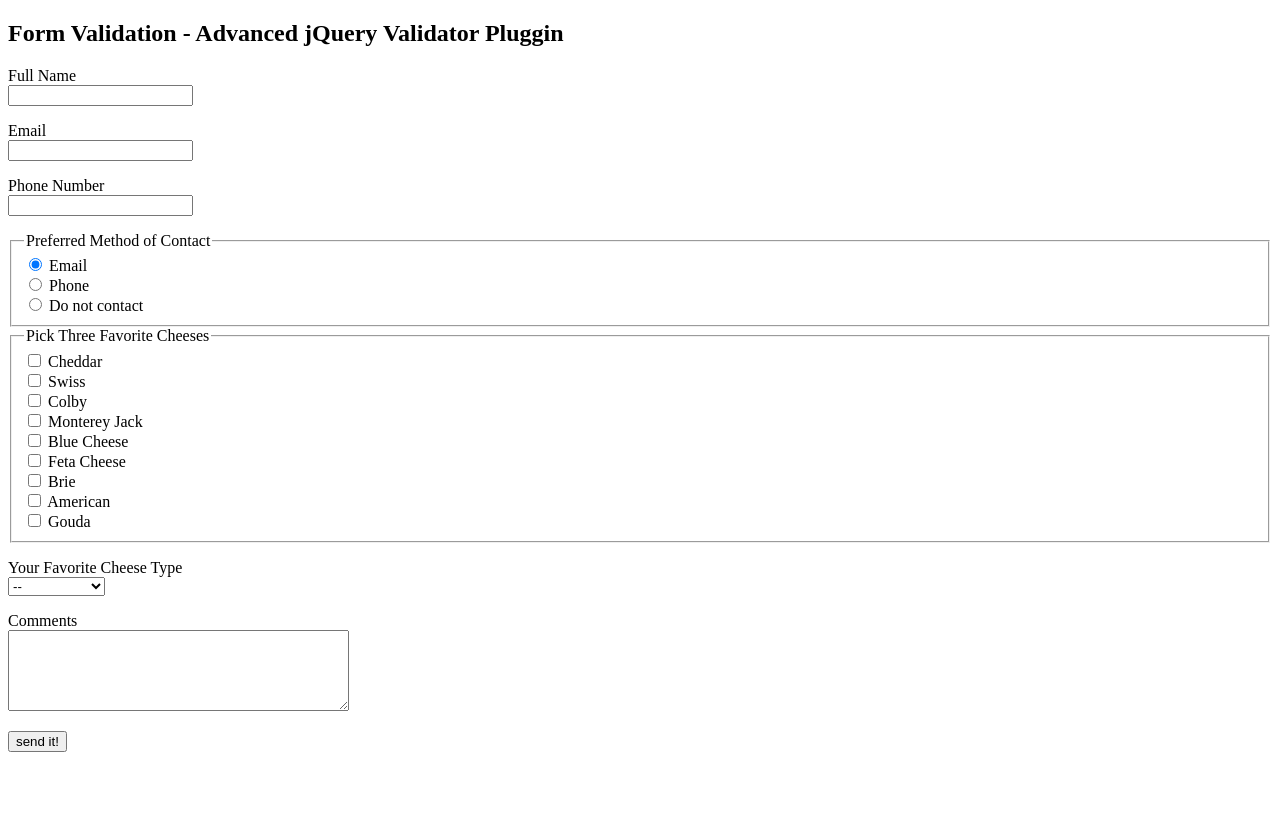
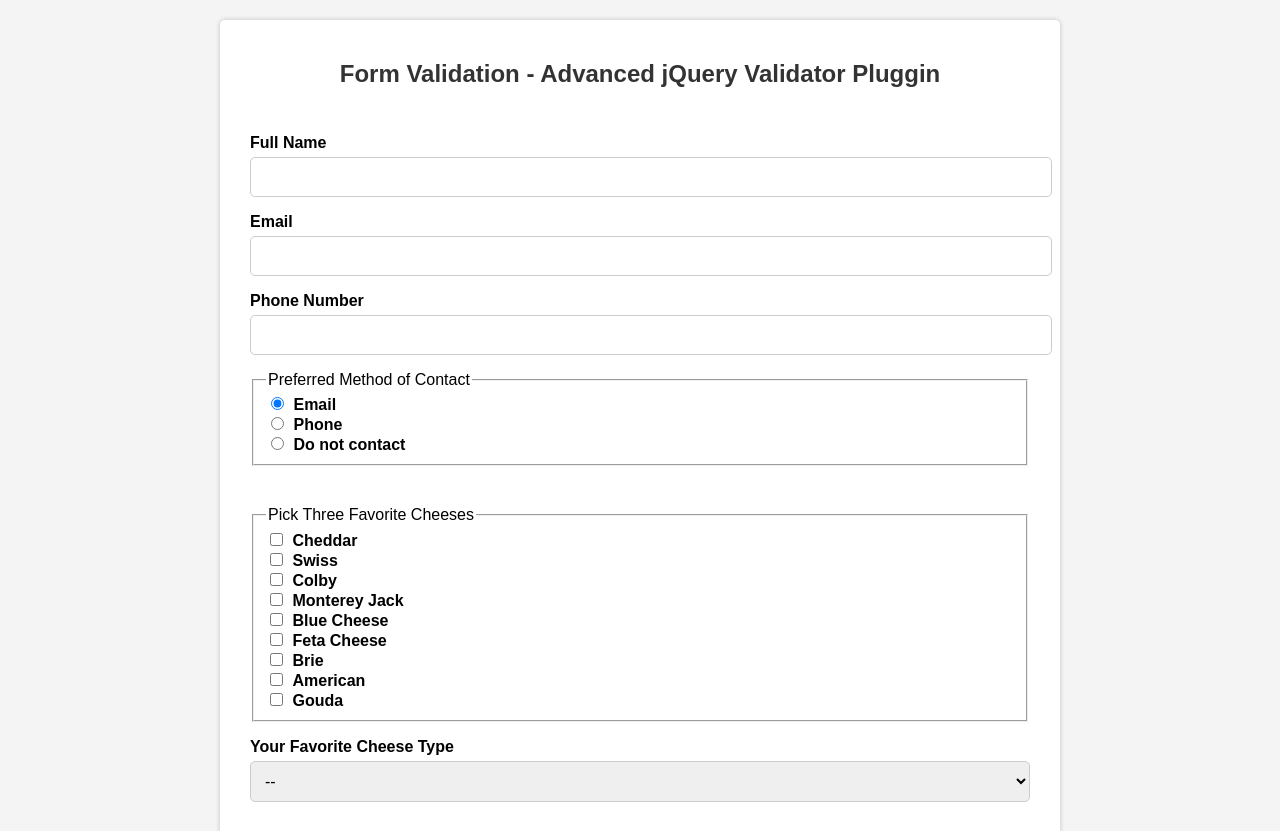
Before and after one commit to gunayshakhmuradova/Basic-Form, a plain HTML site: page index.html in a window 1280 px wide. Shown: the top 831 px of the page. Before the commit the page ends 800 px from the top, so only its background shows below. Drawn offline with nearby package versions, Linux system fonts and the light colour scheme.

Commit message:
Add files via upload

```diff
--- a/index.html
+++ b/index.html
@@ -4,20 +4,7 @@
 	<meta charset="UTF-8">
 	<title>jQuery Validator Plugin Part 2</title>
 
-	<style>
-
-		#messagebox {
-			position:absolute;
-			top:20px;
-			right:20px;
-			width: 250px;
-			padding:15px;
-			border:2px solid #666;
-			display:none;
-		}
-
-
-	</style>
+<link rel="stylesheet" href="styles.css">
 </head>
 
 <body>
--- /dev/null
+++ b/styles.css
@@ -0,0 +1,76 @@
+/* Apply styles to the body of the page */
+body {
+    font-family: Arial, sans-serif;
+    background-color: #f4f4f4;
+    margin: 0;
+    padding: 0;
+}
+
+/* Style the section containing the form */
+section {
+    background-color: #fff;
+    border-radius: 5px;
+    box-shadow: 0 0 5px rgba(0, 0, 0, 0.2);
+    margin: 20px auto;
+    max-width: 800px;
+    padding: 20px;
+}
+
+/* Style the form header */
+h1 {
+    color: #333;
+    text-align: center;
+}
+
+/* Style form sections */
+.form-section {
+    margin-bottom: 20px;
+    padding: 10px;
+}
+
+/* Style labels */
+label {
+    font-weight: bold;
+}
+
+/* Style text inputs and textareas */
+input[type="text"], textarea, select {
+    width: 100%;
+    padding: 10px;
+    border: 1px solid #ccc;
+    border-radius: 5px;
+    margin-top: 5px;
+    font-size: 16px;
+}
+
+/* Style radio buttons and checkboxes */
+input[type="radio"], input[type="checkbox"] {
+    margin-right: 5px;
+}
+
+/* Style the submit button */
+input[type="submit"] {
+    background-color: #4CAF50;
+    color: white;
+    padding: 10px 20px;
+    border: none;
+    border-radius: 5px;
+    cursor: pointer;
+    font-size: 16px;
+    margin-top: 10px;
+}
+
+input[type="submit"]:hover {
+    background-color: #3e8e41;
+}
+
+/* Style the message box (if uncommented) */
+#messagebox {
+    position: absolute;
+    top: 20px;
+    right: 20px;
+    width: 250px;
+    padding: 15px;
+    border: 2px solid #666;
+    display: none;
+}
```
